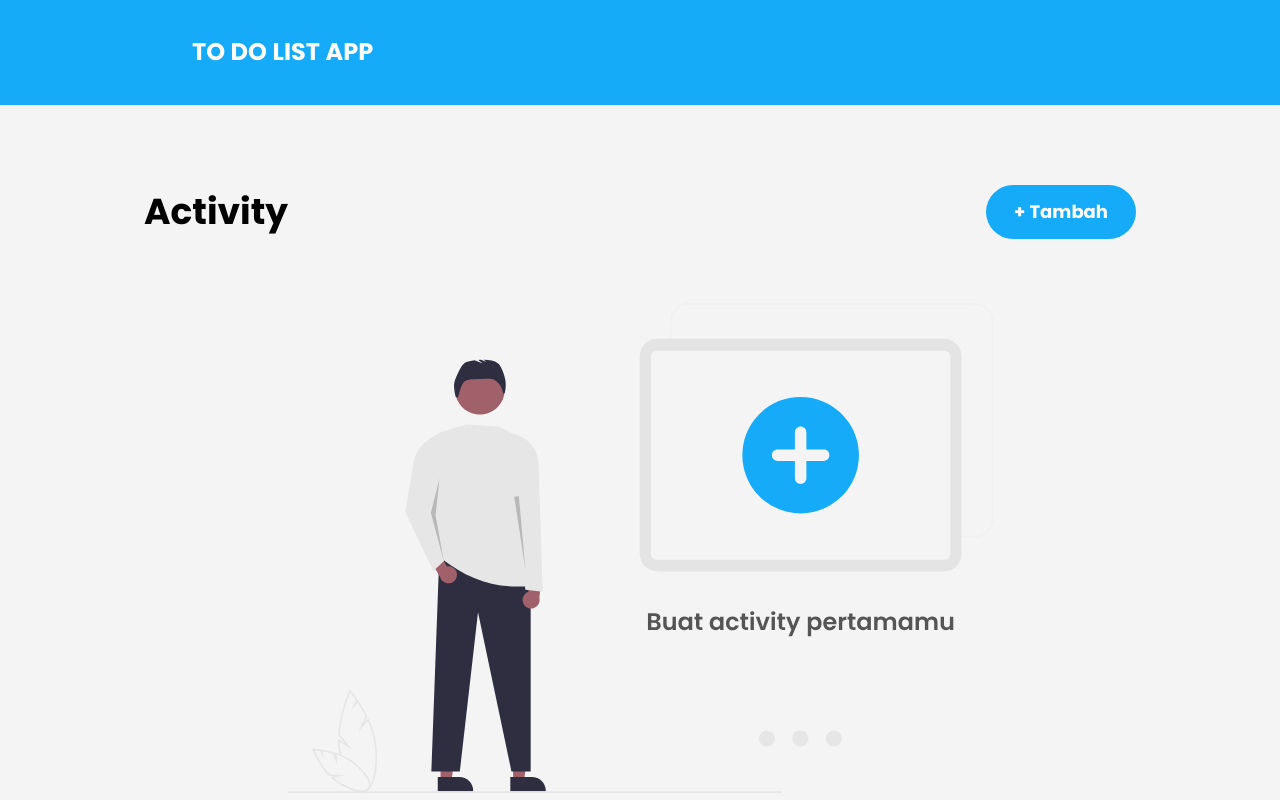
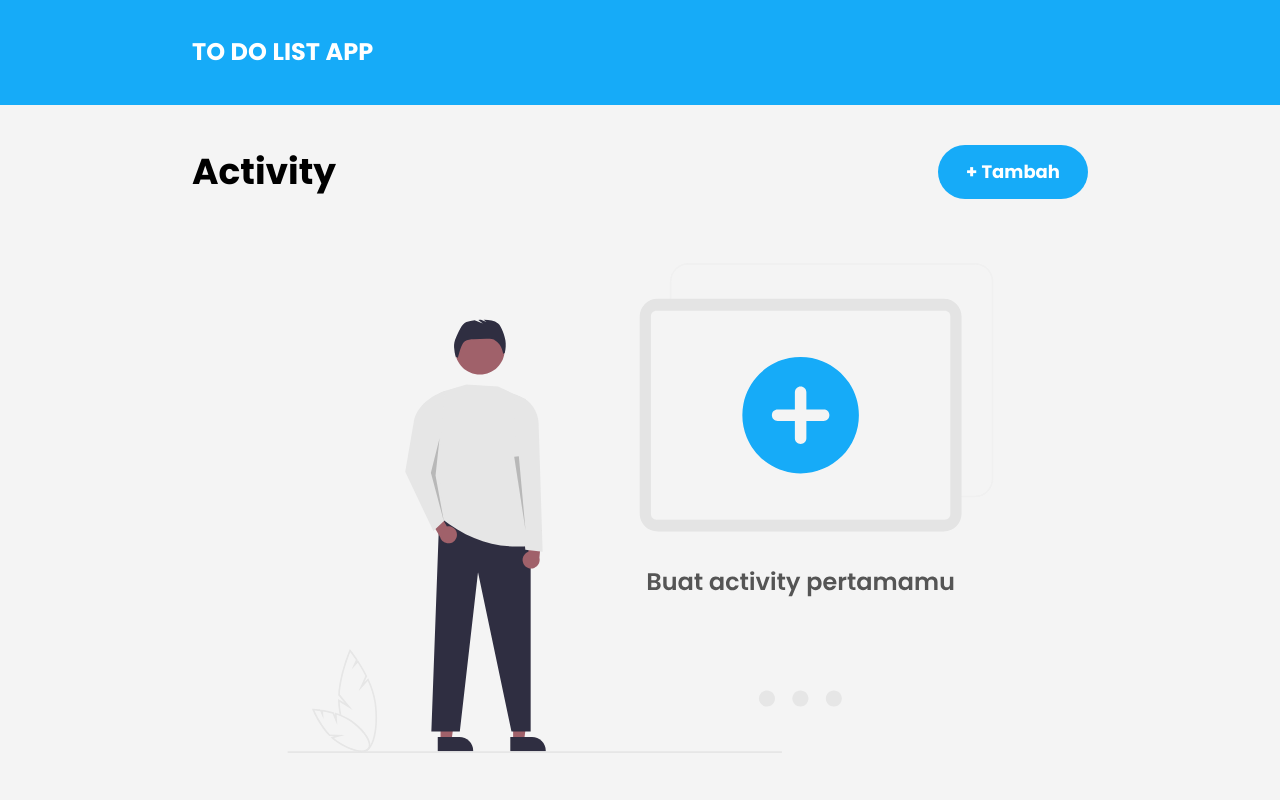
Before and after one commit to up2dul/todo-list, a React (Vite) app: page / in a window 1280 px wide. Built offline with nearby package versions, Linux system fonts and the light colour scheme.

Commit message:
feat(layouts): 🎸 set padding to BaseLayout

```diff
--- a/src/layouts/BaseLayout.tsx
+++ b/src/layouts/BaseLayout.tsx
@@ -9,6 +9,6 @@ type ContainerProps = {
 export const BaseLayout = ({ children }: ContainerProps) => (
   <>
     <Navbar />
-    <main className='mx-36 mt-20'>{children}</main>
+    <main className='px-12 py-10 md:px-32 lg:px-48'>{children}</main>
   </>
 );
```
